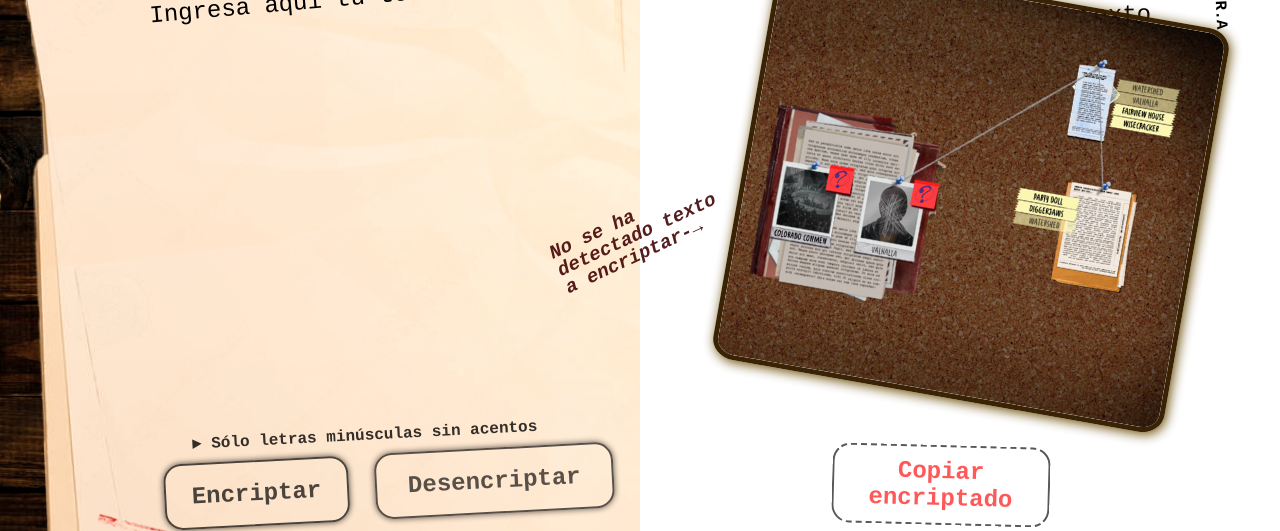
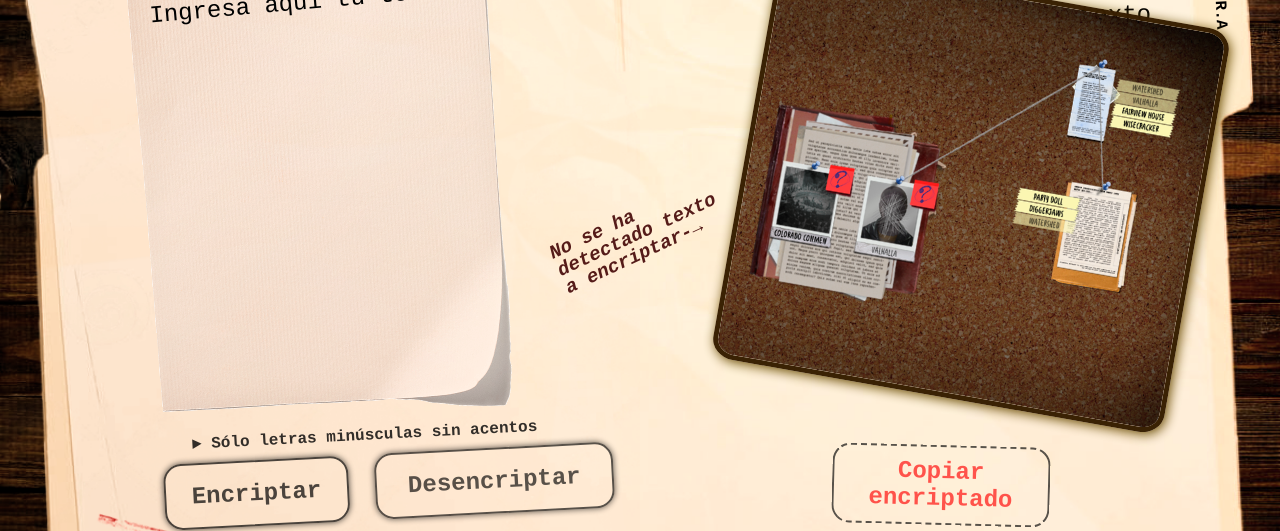
Before and after one commit to Valamca/Encryption_Challenge, a plain HTML site: page Index.html in a window 1280 px wide. Shown: the part 139-670 px from the top of the page. Drawn offline with Linux system fonts and the light colour scheme; a web font is replaced by a local one.

Commit message:
Se actualizó el nombre del archivo inderx

```diff
--- a/Index.html
+++ b/Index.html
@@ -11,14 +11,14 @@
         <link rel="stylesheet" href="reset.css">
         <link rel="stylesheet" href="style.css">
         <img class="background" src="Images/FondoChallenge-split.png" alt="Mesa de fondo">
-        <img class="background2" src="Images/Backroung2.png" alt="Mesa de fondo 2">
+        <img class="background2" src="Images/Backroung2.jpg" alt="Mesa de fondo 2">
     </head>
 
     <body> <!--Aquí están los elementos del body del programa-->
 
         <img class="logo" src="Images/Logo.svg" alt="Letra a">
         <img class="finding" src="Images/rare.png" id="fg" alt="Pizarra de corcho">
-        <img class="sheetin" src="Images/HojaBlancaArrugada.png" id="ff" alt="Hoja de papel corrugado">
+        <img class="sheetin" src="Images/HojaBlancaArrugada1.png" id="ff" alt="Hoja de papel corrugado">
 
         <p id="p">
             No se ha detectado texto a encriptar-→
```
